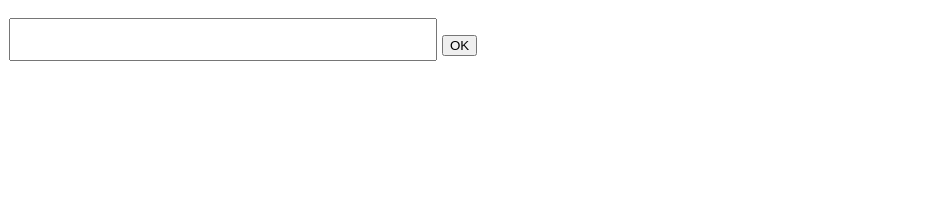
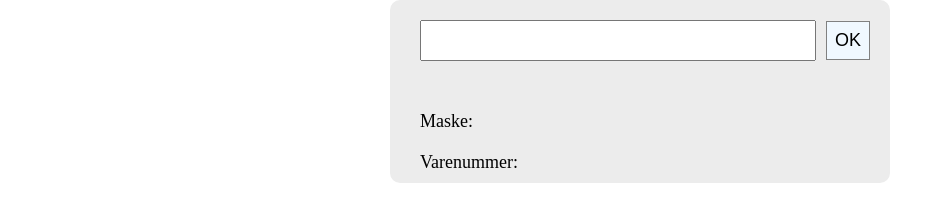
Before and after one commit to Johannesfyren/barcode, a plain HTML site: page index.html in a window 1280 px wide. Shown: the whole page, without its empty margins (0-944 px from the left). Drawn offline with Linux system fonts and the light colour scheme.

Commit message:
Add styling

```diff
--- a/index.html
+++ b/index.html
@@ -15,13 +15,16 @@
   </style>
   </head>
 <body>
-
-  <input id="number-input" type="text">
-  <!-- <button onclick="getInputValue()">Get string</button> -->
-  <button id="submit-barcode">OK</button>
-  <p id="barcode-mask-result"></p>
-  <p id="product-number"></p>
-
+<div class="wrapper">
+  <div class="container">
+    <input id="number-input" type="text">
+    <!-- <button onclick="getInputValue()">Get string</button> -->
+    <button id="submit-barcode">OK</button>
+  </div>
+  <div class="container-results">
+    <p id="barcode-mask-result">Maske:</p>
+    <p id="product-number">Varenummer:</p>
+  </div>
 
 </body>
 </html>
--- a/js.js
+++ b/js.js
@@ -2,15 +2,15 @@
 const submitButton = document.querySelector("#submit-barcode");
 const displayResult = document.querySelector("#barcode-mask-result");
 const productNumber = document.querySelector("#product-number");
-submitButton.addEventListener("click",()=>{
-    const input = document.querySelector("#number-input").value;
-    displayResult.textContent = getMask(input);
-    productNumber.textContent = displayProductNumber(input);
-});
 
 
 
 
+submitButton.addEventListener("click",()=>{
+    const input = document.querySelector("#number-input").value;
+    displayResult.textContent = `Maske:${getMask(input)}`;
+    productNumber.textContent = `Varenummer:${displayProductNumber(input)}`;
+});
 
 
 
--- a/style.css
+++ b/style.css
@@ -0,0 +1,38 @@
+*{
+    padding: 0;
+    margin: 0;
+}
+
+.wrapper{
+    width: 500px;
+    margin: auto;
+    background-color: rgb(236, 236, 236);
+    border-radius: 10px;
+}
+.container{
+    display: flex;
+    justify-content: center;
+    align-items: center;
+    padding: 20px;
+}
+.container button{
+    padding:  8px;
+    font-size: large;
+    background-color: aliceblue;
+    border: 1px solid grey ;
+}
+.container input{
+    flex-grow: 1;
+    margin: 0 10px;
+    padding: 8px;
+    font-size: large;
+
+}
+.container-results{
+    font-size: large;
+    margin: 0px 20px;
+    padding: 10px;
+}
+.container-results > :first-child{
+    margin: 20px 0;
+}
```
